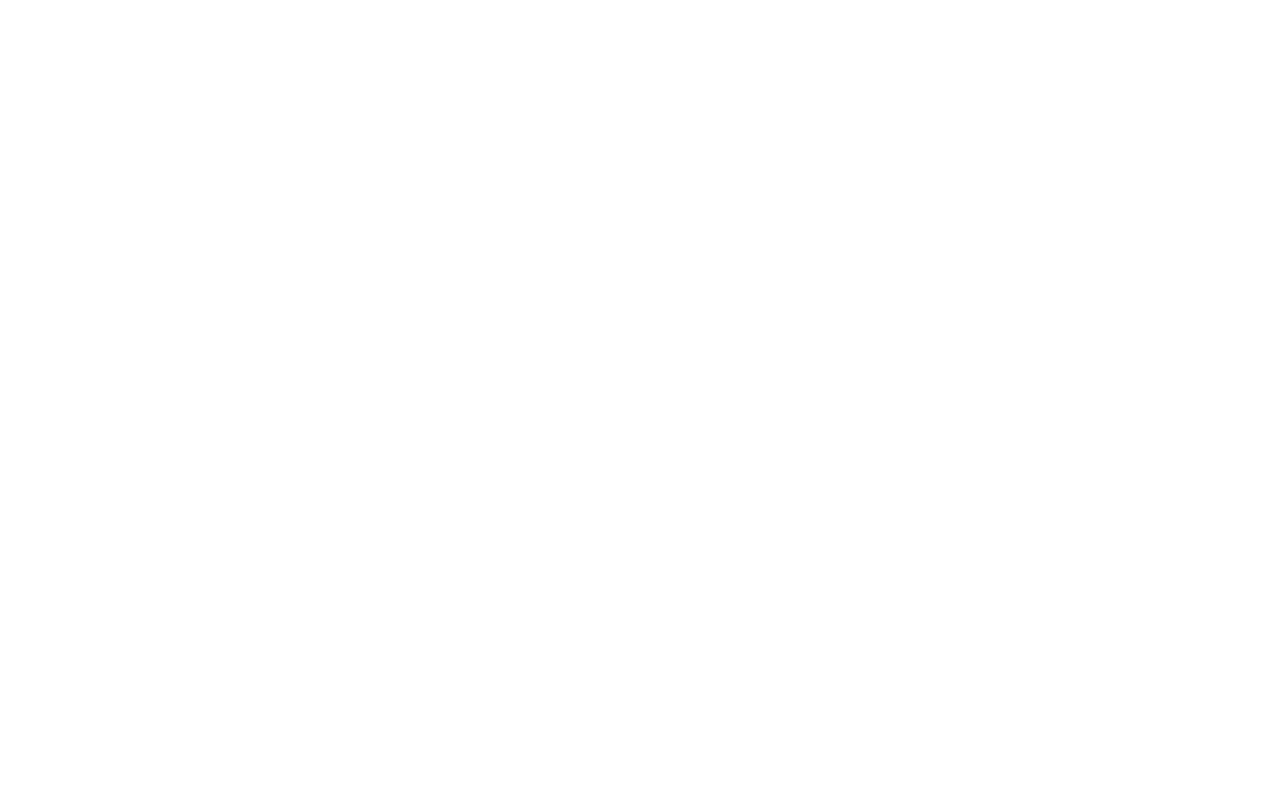
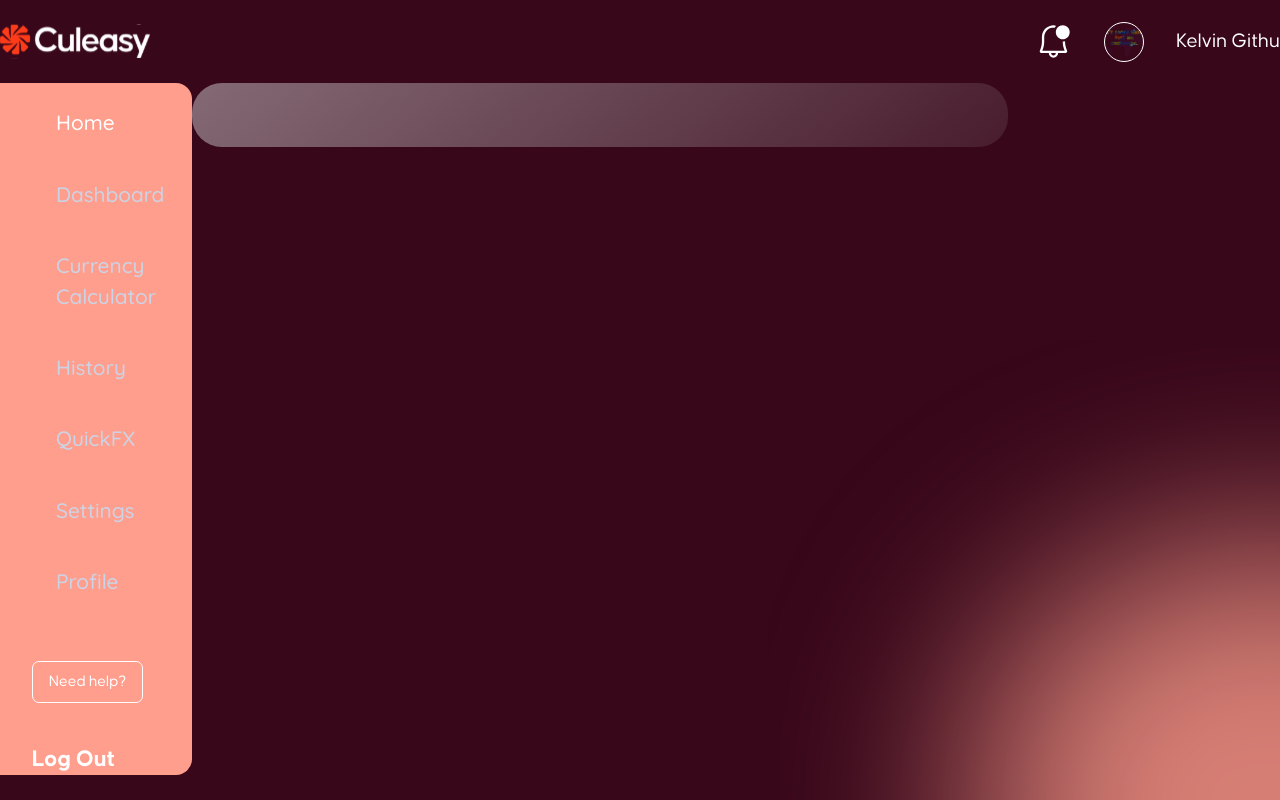
Before and after one commit to githukelvin/culeasy-frontend, a Vue app: page /profile in a window 1280 px wide. Before the commit this address had no page. Built offline with nearby package versions, Linux system fonts and the light colour scheme.

Commit message:
side navbar completed

```diff
--- a/src/components/SideNavbar.vue
+++ b/src/components/SideNavbar.vue
@@ -0,0 +1,56 @@
+<template>
+  <div class="flex pl-[2em] lg:flex-col gap-[2.5em] bg-light h-full rounded-r-2xl">
+    <nav class="p-[1.5em]">
+      <ul class="flex lg:flex-col lg:gap-[2.5em]">
+        <li>
+          <RouterLink class="font-[qmedium] leadind-6 text-[1.3em] text-white" to="/dhome"
+            >Home</RouterLink
+          >
+        </li>
+        <li>
+          <RouterLink class="font-[qmedium] leadind-6 text-[1.3em] text-lightgray" to="/dashboard"
+            >Dashboard</RouterLink
+          >
+        </li>
+        <li>
+          <RouterLink class="font-[qmedium] leadind-6 text-[1.3em] text-lightgray" to="/calculator"
+            >Currency Calculator</RouterLink
+          >
+        </li>
+        <li>
+          <RouterLink class="font-[qmedium] leadind-6 text-[1.3em] text-lightgray" to="/history"
+            >History</RouterLink
+          >
+        </li>
+        <li>
+          <RouterLink class="font-[qmedium] leadind-6 text-[1.3em] text-lightgray" to="/quickfx"
+            >QuickFX</RouterLink
+          >
+        </li>
+        <li>
+          <RouterLink class="font-[qmedium] leadind-6 text-[1.3em] text-lightgray" to="/settings"
+            >Settings</RouterLink
+          >
+        </li>
+        <li>
+          <RouterLink class="font-[qmedium] leadind-6 text-[1.3em] text-lightgray" to="/profile"
+            >Profile</RouterLink
+          >
+        </li>
+      </ul>
+    </nav>
+    <button
+      class="border border-white rounded-[7px] px-[1em] py-[.5em] font-[cregular] w-fit text-white"
+    >
+      Need help?
+    </button>
+
+    <button class="bg-transparent w-fit cursor-pointer font-[cbold] text-white text-2xl">
+      Log Out
+    </button>
+  </div>
+</template>
+
+<script setup lang="ts"></script>
+
+<style scoped></style>
--- a/src/components/icons/IconCuleasy.vue
+++ b/src/components/icons/IconCuleasy.vue
@@ -1,6 +1,6 @@
 <template>
   <svg
-    width="198"
+    width="150"
     height="45"
     viewBox="0 0 198 45"
     fill="none"
--- /dev/null
+++ b/src/components/icons/IconInner.vue
@@ -0,0 +1,34 @@
+<template>
+  <div class="absolute bottom-0 right-0 overflow-hidden">
+    <svg
+      width="512"
+      height="460"
+      viewBox="0 0 512 460"
+      fill="none"
+      xmlns="http://www.w3.org/2000/svg"
+    >
+      <g filter="url(#filter0_f_179_205)">
+        <ellipse cx="501.5" cy="460" rx="301.5" ry="260" fill="#FF9E8C" fill-opacity="0.8" />
+      </g>
+      <defs>
+        <filter
+          id="filter0_f_179_205"
+          x="0"
+          y="0"
+          width="1003"
+          height="920"
+          filterUnits="userSpaceOnUse"
+          color-interpolation-filters="sRGB"
+        >
+          <feFlood flood-opacity="0" result="BackgroundImageFix" />
+          <feBlend mode="normal" in="SourceGraphic" in2="BackgroundImageFix" result="shape" />
+          <feGaussianBlur stdDeviation="100" result="effect1_foregroundBlur_179_205" />
+        </filter>
+      </defs>
+    </svg>
+  </div>
+</template>
+
+<script>
+export default {}
+</script>
--- /dev/null
+++ b/src/components/icons/IconNotification.vue
@@ -0,0 +1,20 @@
+<template>
+  <div>
+    <svg width="37" height="37" viewBox="0 0 37 37" fill="none" xmlns="http://www.w3.org/2000/svg">
+      <path
+        fill-rule="evenodd"
+        clip-rule="evenodd"
+        d="M30.0486 18.211C29.2975 18.4031 28.5253 18.5003 27.75 18.5001H27.7269V19.0019C27.7269 21.104 28.0576 23.206 28.749 25.2248L29.6069 27.7987H7.33756V27.7709L8.19319 25.1971C8.86222 23.1902 9.20802 21.0896 9.21763 18.9742V13.8843C9.21763 12.5824 9.49513 11.3105 10.0201 10.1473C10.545 8.95872 11.2919 7.90653 12.2609 7.0486C13.2298 6.16522 14.3652 5.49922 15.5816 5.11303C16.8257 4.69678 18.1254 4.55803 19.3972 4.69678L19.6748 4.73841C20.0954 3.98547 20.6192 3.29505 21.2311 2.68722C20.7016 2.54621 20.1631 2.4419 19.6193 2.37503C18.0144 2.20853 16.3818 2.37503 14.8324 2.89997C13.283 3.39716 11.8724 4.22735 10.6837 5.33503C9.4892 6.41415 8.53708 7.73434 7.89025 9.20847C7.2402 10.682 6.90091 12.2738 6.89356 13.8843V18.9718C6.89017 20.8341 6.59122 22.684 6.00788 24.4525L4.625 28.5433L5.73269 30.0649H13.838C13.838 31.2813 14.3352 32.4699 15.1931 33.3302C16.0488 34.1858 17.2397 34.6853 18.4584 34.6853C19.6747 34.6853 20.8634 34.1881 21.7213 33.3302C22.5792 32.4722 23.0787 31.2813 23.0787 30.0649H31.1841L32.2894 28.5433L30.9343 24.4502C30.3491 22.6734 30.0501 20.8148 30.0486 18.9441V18.2087V18.211ZM18.4584 32.4213C18.7628 32.4192 19.0639 32.3568 19.3441 32.2378C19.6243 32.1187 19.8782 31.9453 20.091 31.7276C20.3093 31.5172 20.4811 31.2635 20.5954 30.9827C20.7098 30.7019 20.764 30.4003 20.7547 30.0973H16.1343C16.1343 30.7055 16.3818 31.2859 16.8258 31.7299C17.0389 31.947 17.2929 32.1198 17.5731 32.2385C17.8533 32.3571 18.1541 32.4193 18.4584 32.4213Z"
+        fill="white"
+      />
+      <path
+        d="M27.75 16.1875C28.661 16.1875 29.5632 16.0081 30.4049 15.6594C31.2466 15.3108 32.0113 14.7998 32.6556 14.1556C33.2998 13.5113 33.8108 12.7466 34.1594 11.9049C34.5081 11.0632 34.6875 10.161 34.6875 9.25C34.6875 8.33895 34.5081 7.43683 34.1594 6.59513C33.8108 5.75344 33.2998 4.98865 32.6556 4.34445C32.0113 3.70024 31.2466 3.18923 30.4049 2.84059C29.5632 2.49194 28.661 2.3125 27.75 2.3125C25.9101 2.3125 24.1455 3.04341 22.8444 4.34445C21.5434 5.64548 20.8125 7.41006 20.8125 9.25C20.8125 11.0899 21.5434 12.8545 22.8444 14.1556C24.1455 15.4566 25.9101 16.1875 27.75 16.1875Z"
+        fill="white"
+      />
+    </svg>
+  </div>
+</template>
+
+<script>
+export default {}
+</script>
--- a/src/layouts/MainMenuLayout.vue
+++ b/src/layouts/MainMenuLayout.vue
@@ -1,18 +1,31 @@
 <template>
-  <div class="grid grid-cols-[25vw_75vw]">
-    <SideNavbar/>
-    <div class="bg-black w-vw h-svh">
-      <RouterView/>
+  <div class="h-svh bg-darkPurple">
+    <IconInner />
+    <div class="w-vw container py-[1.2em] flex flex-row justify-between">
+      <IconCuleasy />
+      <div class="flex flex-row gap-[2em] items-center">
+        <IconNotification />
+        <div
+          class="rounded-full w-[40px] h-[40px] bg-[url('../assets/images/Hero.png')] bg-center bg-cover border border-white"
+        ></div>
+        <p class="text-white font-[cregular] text-[1.3em]">Kelvin Githu</p>
+      </div>
     </div>
 
+    <div class="grid grid-cols-[15vw_auto]">
+      <SideNavbar />
+      <div class="bg-black w-vw flex flex-col gap-[5em]">
+        <RouterView />
+      </div>
+    </div>
   </div>
 </template>
 
 <script setup lang="ts">
-
 import SideNavbar from '@/components/SideNavbar.vue'
+import IconInner from '@/components/icons/IconInner.vue'
+import IconCuleasy from '@/components/icons/IconCuleasy.vue'
+import IconNotification from '@/components/icons/IconNotification.vue'
 </script>
 
-<style scoped>
-
-</style>
+<style scoped></style>
--- a/src/router/index.ts
+++ b/src/router/index.ts
@@ -17,6 +17,21 @@
     meta: {
       pageTitle: 'About'
     }
+  },
+  // dashboard routes
+  {
+    path: '/',
+    component: () => import('@/layouts/MainMenuLayout.vue'),
+    children: [
+      {
+        path: '/profile',
+        name: 'profile',
+        component: () => import('@/views/dashboards/ProfilePage.vue'),
+        meta: {
+          pageTitle: 'Profile'
+        }
+      }
+    ]
   },
 
   // Auth Routes
--- a/src/views/HomePage.vue
+++ b/src/views/HomePage.vue
@@ -29,7 +29,7 @@
               <form class="max-w-sm mx-auto">
                 <select
                   id="countries"
-                  class="bg-transparent  font-[cregular] text-[1em] text-darkgray py-2 px-4  rounded-md  focus:outline-none  block w-full"
+                  class="bg-transparent font-[cregular] text-[1em] text-darkgray py-2 px-4 rounded-md focus:outline-none block w-full"
                 >
                   <option selected>Choose a location</option>
                   <option value="US">United States</option>
@@ -43,7 +43,6 @@
                   <option value="DE">Germany</option>
                 </select>
               </form>
-
             </div>
             <div
               class="currency flex flex-row items-center px-[1.5em] gap-[0.8em] w-full border-x border-lightgray"
@@ -51,9 +50,9 @@
               <form class="max-w-sm mx-auto">
                 <select
                   id="countries"
-                  class="bg-transparent  font-[cregular] text-[1em] text-darkgray py-2 px-4  rounded-md  focus:outline-none  block w-full"
+                  class="bg-transparent font-[cregular] text-[1em] text-darkgray py-2 px-4 rounded-md focus:outline-none block w-full"
                 >
-                  <option selected>Choose a location</option>
+                  <option selected>Type of Currency</option>
                   <option value="US">United States</option>
                   <option value="US">United States</option>
                   <option value="US">United States</option>
@@ -76,7 +75,7 @@
               class="availability flex flex-row items-center px-[1em] gap-[0.8em] w-full border-lightgray"
             >
               <IconAvailability />
-              <p class="text-darkgray font-[cregular] text-[1.2em] font-[500]">Availability</p>
+              <p class="text-darkgray font-[cregular] text-[1em] font-[500]">Availability</p>
             </div>
           </div>
           <div class="btn">
--- a/src/views/dashboards/ProfilePage.vue
+++ b/src/views/dashboards/ProfilePage.vue
@@ -1,13 +1,11 @@
 <template>
   <div>
-
+    <TransparentCard> </TransparentCard>
   </div>
 </template>
 
 <script setup lang="ts">
-
+import TransparentCard from '@/components/TransparentCard.vue'
 </script>
 
-<style scoped>
-
-</style>
+<style scoped></style>
--- a/tailwind.config.js
+++ b/tailwind.config.js
@@ -8,7 +8,7 @@
     extend: {},
     colors:{
       transparent: 'transparent',
-      'darkPurple':"#38071A",
+      'darkPurple':"#38071A", //background: #38071A;
       'light':"#FF9E8C",
       'white':"#fff",
       'lightgray':"#CBD4E6",
```
Also changed, not shown: src/assets/images/codicon_bell-dot.svg (added).
